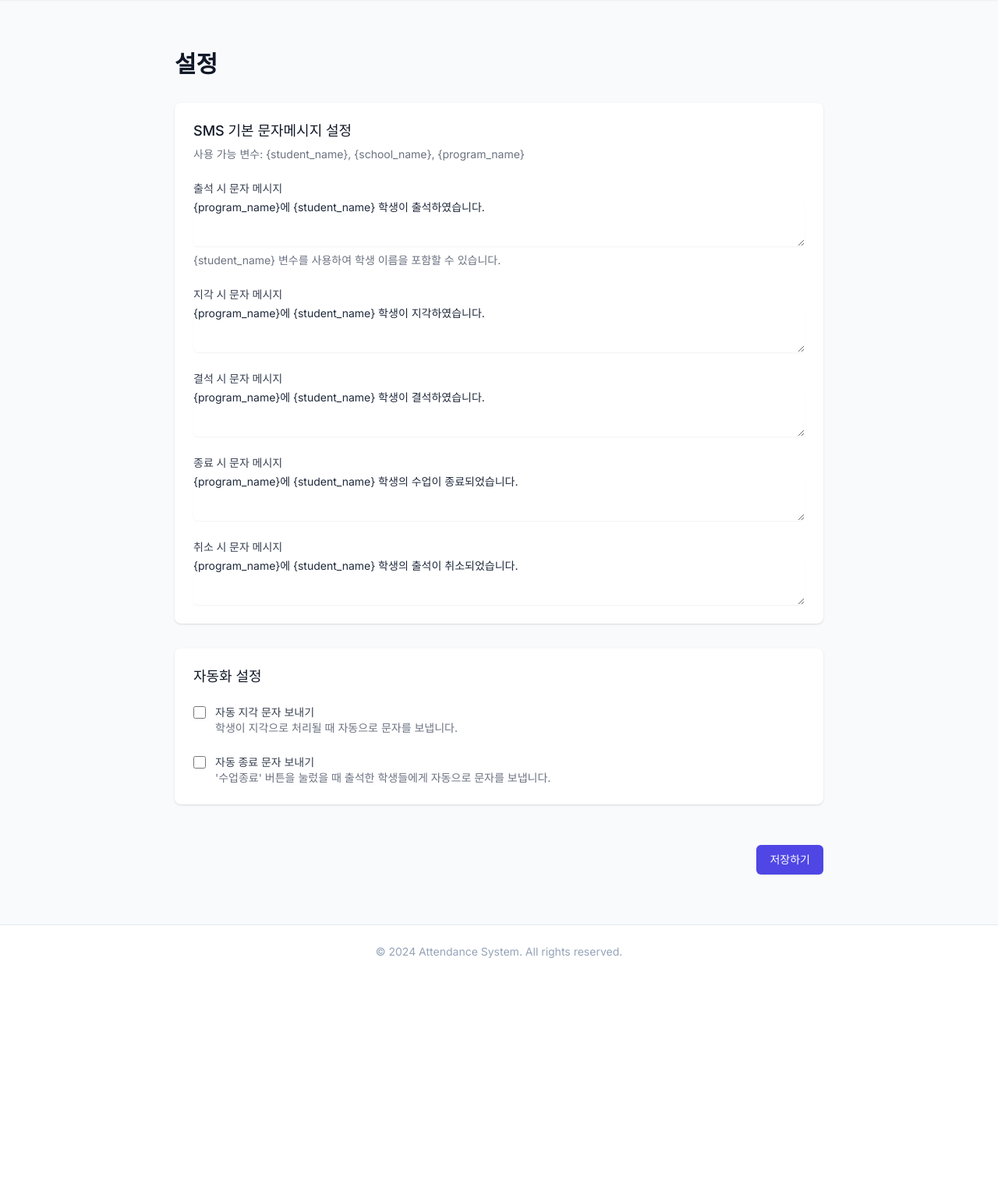
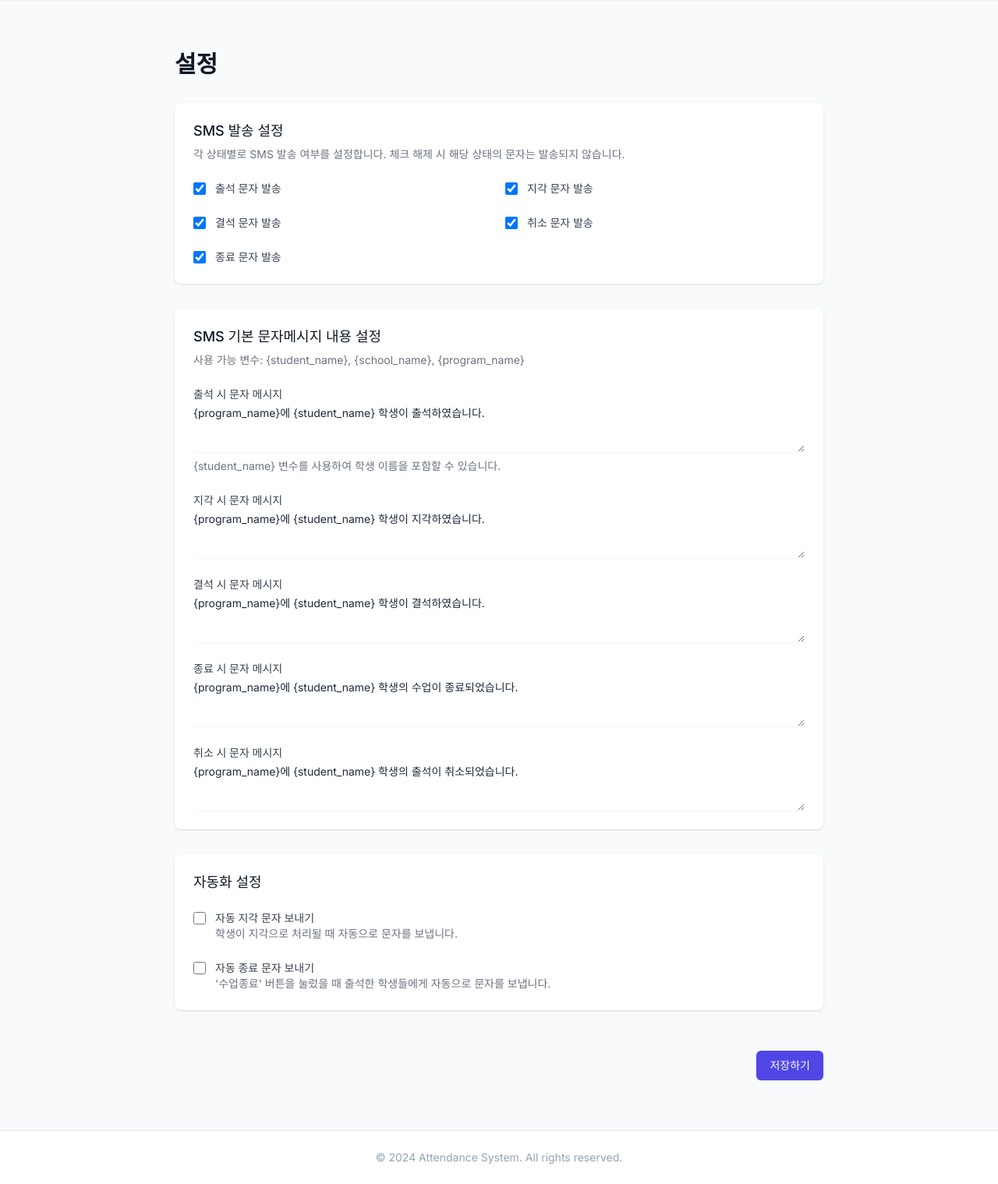
Before and after one commit to steam-making/attendance-system, a Django app: page /accounts/settings/ in a window 1280 px wide. Shown: the part 65-1584 px from the top of the page at 78% size. Before the commit the page ends 1294 px from the top, so only its background shows below. Run offline with Django 5.2, Linux system fonts and the light colour scheme; the visitor is signed in with stand-in values (Sample User, id 1); data comes from the database, SQL or seed files in the repository; some libraries are stand-ins or nearby versions.

Commit message:
feat: Add SMS sending toggles for each attendance status and update settings page UI

```diff
--- a/attendance/forms.py
+++ b/attendance/forms.py
@@ -221,6 +221,11 @@ class SettingsForm(forms.ModelForm):
     class Meta:
         model = Setting
         fields = [
+            'send_attendance_sms',
+            'send_lateness_sms',
+            'send_absence_sms',
+            'send_class_end_sms',
+            'send_cancel_sms',
             'attendance_message',
             'lateness_message',
             'absence_message',
@@ -230,6 +235,11 @@ class SettingsForm(forms.ModelForm):
             'auto_send_lateness_sms',
         ]
         widgets = {
+            'send_attendance_sms': forms.CheckboxInput(attrs={'class': 'h-4 w-4 rounded border-gray-300 text-indigo-600 focus:ring-indigo-600'}),
+            'send_lateness_sms': forms.CheckboxInput(attrs={'class': 'h-4 w-4 rounded border-gray-300 text-indigo-600 focus:ring-indigo-600'}),
+            'send_absence_sms': forms.CheckboxInput(attrs={'class': 'h-4 w-4 rounded border-gray-300 text-indigo-600 focus:ring-indigo-600'}),
+            'send_class_end_sms': forms.CheckboxInput(attrs={'class': 'h-4 w-4 rounded border-gray-300 text-indigo-600 focus:ring-indigo-600'}),
+            'send_cancel_sms': forms.CheckboxInput(attrs={'class': 'h-4 w-4 rounded border-gray-300 text-indigo-600 focus:ring-indigo-600'}),
             'attendance_message': forms.Textarea(attrs={'rows': 3, 'class': 'mt-1 block w-full rounded-md border-gray-300 shadow-sm focus:border-indigo-500 focus:ring-indigo-500 sm:text-sm'}),
             'lateness_message': forms.Textarea(attrs={'rows': 3, 'class': 'mt-1 block w-full rounded-md border-gray-300 shadow-sm focus:border-indigo-500 focus:ring-indigo-500 sm:text-sm'}),
             'absence_message': forms.Textarea(attrs={'rows': 3, 'class': 'mt-1 block w-full rounded-md border-gray-300 shadow-sm focus:border-indigo-500 focus:ring-indigo-500 sm:text-sm'}),
--- a/attendance/management/commands/auto_attendance.py
+++ b/attendance/management/commands/auto_attendance.py
@@ -69,7 +69,7 @@ class Command(BaseCommand):
                 end_dt = timezone.make_aware(datetime.combine(today, end_time), tz)
                 lateness_dt = start_dt + timedelta(minutes=10)
 
-                if settings.auto_send_lateness_sms and _time_matches(now, lateness_dt.time()):
+                if settings.send_lateness_sms and settings.auto_send_lateness_sms and _time_matches(now, lateness_dt.time()):
                     students = Student.objects.filter(school=school, department=department)
                     student_ids = list(students.values_list('id', flat=True))
                     if student_ids:
@@ -85,7 +85,7 @@ class Command(BaseCommand):
                             f"[{now:%H:%M}] 지각 처리: {school.name} {department} updated={updated_count} created={len(missing_ids)}"
                         )
 
-                if settings.auto_send_class_end_sms and _time_matches(now, end_dt.time()):
+                if settings.send_class_end_sms and settings.auto_send_class_end_sms and _time_matches(now, end_dt.time()):
                     ended_count = Attendance.objects.filter(
                         date=today,
                         student__school=school,
--- a/attendance/models.py
+++ b/attendance/models.py
@@ -109,6 +109,13 @@ class Setting(models.Model):
     class_end_message = models.TextField(default="{program_name}에 {student_name} 학생의 수업이 종료되었습니다.", verbose_name="종료 시 문자 메시지")
     cancel_message = models.TextField(default="{program_name}에 {student_name} 학생의 출석이 취소되었습니다.", verbose_name="취소 시 문자 메시지")
 
+    # SMS sending toggles
+    send_attendance_sms = models.BooleanField(default=True, verbose_name="출석 문자 발송")
+    send_lateness_sms = models.BooleanField(default=True, verbose_name="지각 문자 발송")
+    send_absence_sms = models.BooleanField(default=True, verbose_name="결석 문자 발송")
+    send_cancel_sms = models.BooleanField(default=True, verbose_name="취소 문자 발송")
+    send_class_end_sms = models.BooleanField(default=True, verbose_name="종료 문자 발송")
+
     # Automation toggles
     auto_send_class_end_sms = models.BooleanField(default=False, verbose_name="자동 종료 문자 보내기")
     auto_send_lateness_sms = models.BooleanField(default=False, verbose_name="자동 지각 문자 보내기")
--- a/templates/accounts/settings.html
+++ b/templates/accounts/settings.html
@@ -10,10 +10,60 @@
         {% csrf_token %}
 
         <div class="space-y-8">
+            <!-- SMS Sending Settings -->
+            <div class="bg-white shadow sm:rounded-lg">
+                <div class="px-4 py-5 sm:p-6">
+                    <h3 class="text-lg leading-6 font-medium text-gray-900">SMS 발송 설정</h3>
+                    <p class="mt-2 text-sm text-gray-500">각 상태별로 SMS 발송 여부를 설정합니다. 체크 해제 시 해당 상태의 문자는 발송되지 않습니다.</p>
+                    <div class="mt-6 grid grid-cols-1 gap-y-6 gap-x-4 sm:grid-cols-2">
+                        <div class="relative flex items-start">
+                            <div class="flex items-center h-5">
+                                {{ form.send_attendance_sms }}
+                            </div>
+                            <div class="ml-3 text-sm">
+                                <label for="{{ form.send_attendance_sms.id_for_label }}" class="font-medium text-gray-700">출석 문자 발송</label>
+                            </div>
+                        </div>
+                        <div class="relative flex items-start">
+                            <div class="flex items-center h-5">
+                                {{ form.send_lateness_sms }}
+                            </div>
+                            <div class="ml-3 text-sm">
+                                <label for="{{ form.send_lateness_sms.id_for_label }}" class="font-medium text-gray-700">지각 문자 발송</label>
+                            </div>
+                        </div>
+                        <div class="relative flex items-start">
+                            <div class="flex items-center h-5">
+                                {{ form.send_absence_sms }}
+                            </div>
+                            <div class="ml-3 text-sm">
+                                <label for="{{ form.send_absence_sms.id_for_label }}" class="font-medium text-gray-700">결석 문자 발송</label>
+                            </div>
+                        </div>
+                        <div class="relative flex items-start">
+                            <div class="flex items-center h-5">
+                                {{ form.send_cancel_sms }}
+                            </div>
+                            <div class="ml-3 text-sm">
+                                <label for="{{ form.send_cancel_sms.id_for_label }}" class="font-medium text-gray-700">취소 문자 발송</label>
+                            </div>
+                        </div>
+                        <div class="relative flex items-start">
+                            <div class="flex items-center h-5">
+                                {{ form.send_class_end_sms }}
+                            </div>
+                            <div class="ml-3 text-sm">
+                                <label for="{{ form.send_class_end_sms.id_for_label }}" class="font-medium text-gray-700">종료 문자 발송</label>
+                            </div>
+                        </div>
+                    </div>
+                </div>
+            </div>
+
             <!-- SMS Message Settings -->
             <div class="bg-white shadow sm:rounded-lg">
                 <div class="px-4 py-5 sm:p-6">
-                    <h3 class="text-lg leading-6 font-medium text-gray-900">SMS 기본 문자메시지 설정</h3>
+                    <h3 class="text-lg leading-6 font-medium text-gray-900">SMS 기본 문자메시지 내용 설정</h3>
                     <p class="mt-2 text-sm text-gray-500">
                         사용 가능 변수: {student_name}, {school_name}, {program_name}
                     </p>
```
Also changed, not shown: attendance/views.py (+18 -11 lines), attendance/migrations/0014_setting_send_absence_sms_setting_send_attendance_sms_and_more.py (added).
